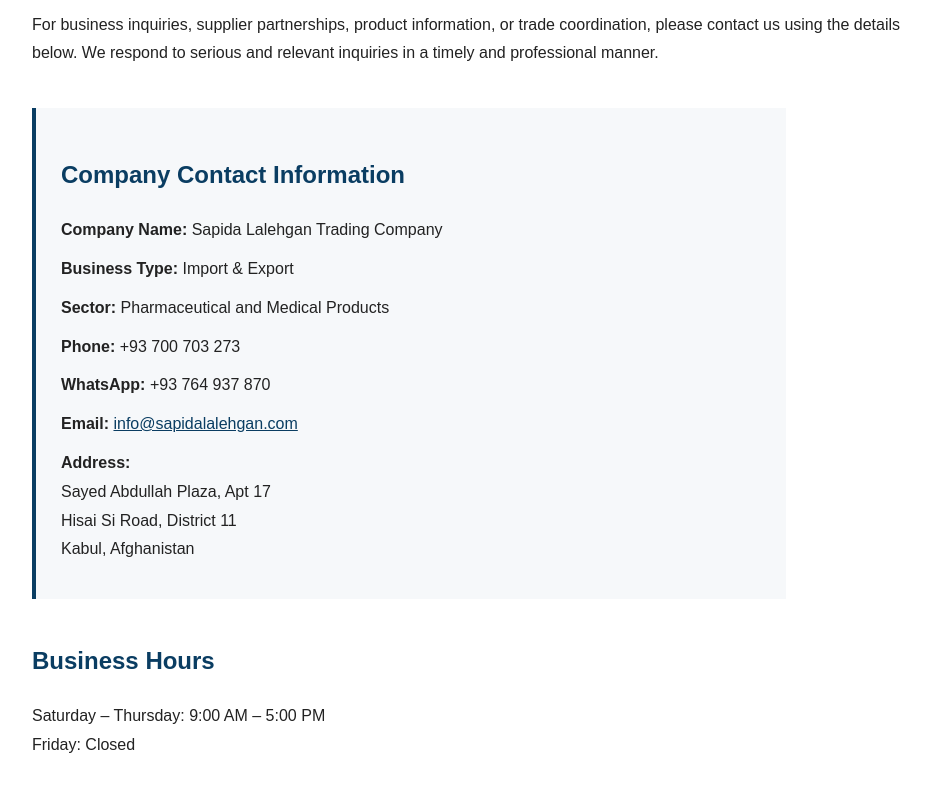
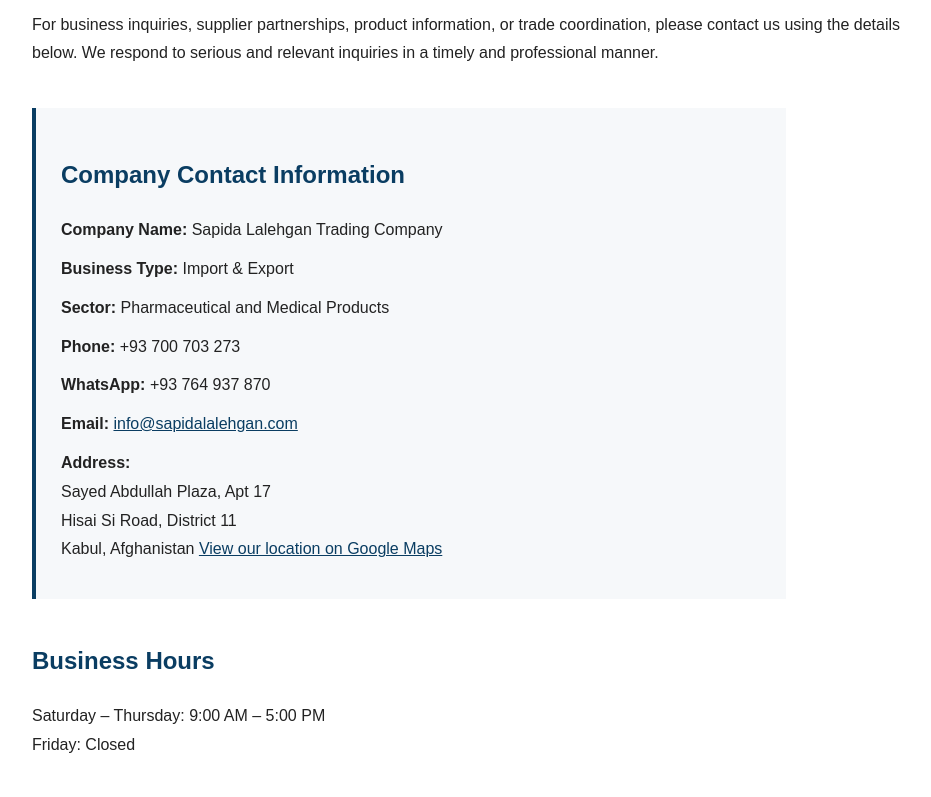
Before and after one commit to khesrawparwiz/khesrawparwiz.github.io, a plain HTML site: page contact.html in a window 1280 px wide. Shown: the part 252-1049 px from the top of the page, without its empty margins (8-939 px from the left). Drawn offline with Linux system fonts and the light colour scheme.

Commit message:
Update contact.html

```diff
--- a/contact.html
+++ b/contact.html
@@ -117,6 +117,9 @@
     Sayed Abdullah Plaza, Apt 17<br>
     Hisai Si Road, District 11<br>
     Kabul, Afghanistan
+    <a href="https://maps.app.goo.gl/C8UUAUt76SEPMzAJ6" target="_blank" rel="noopener">
+View our location on Google Maps
+</a>
   </p>
 </section>
 
```
